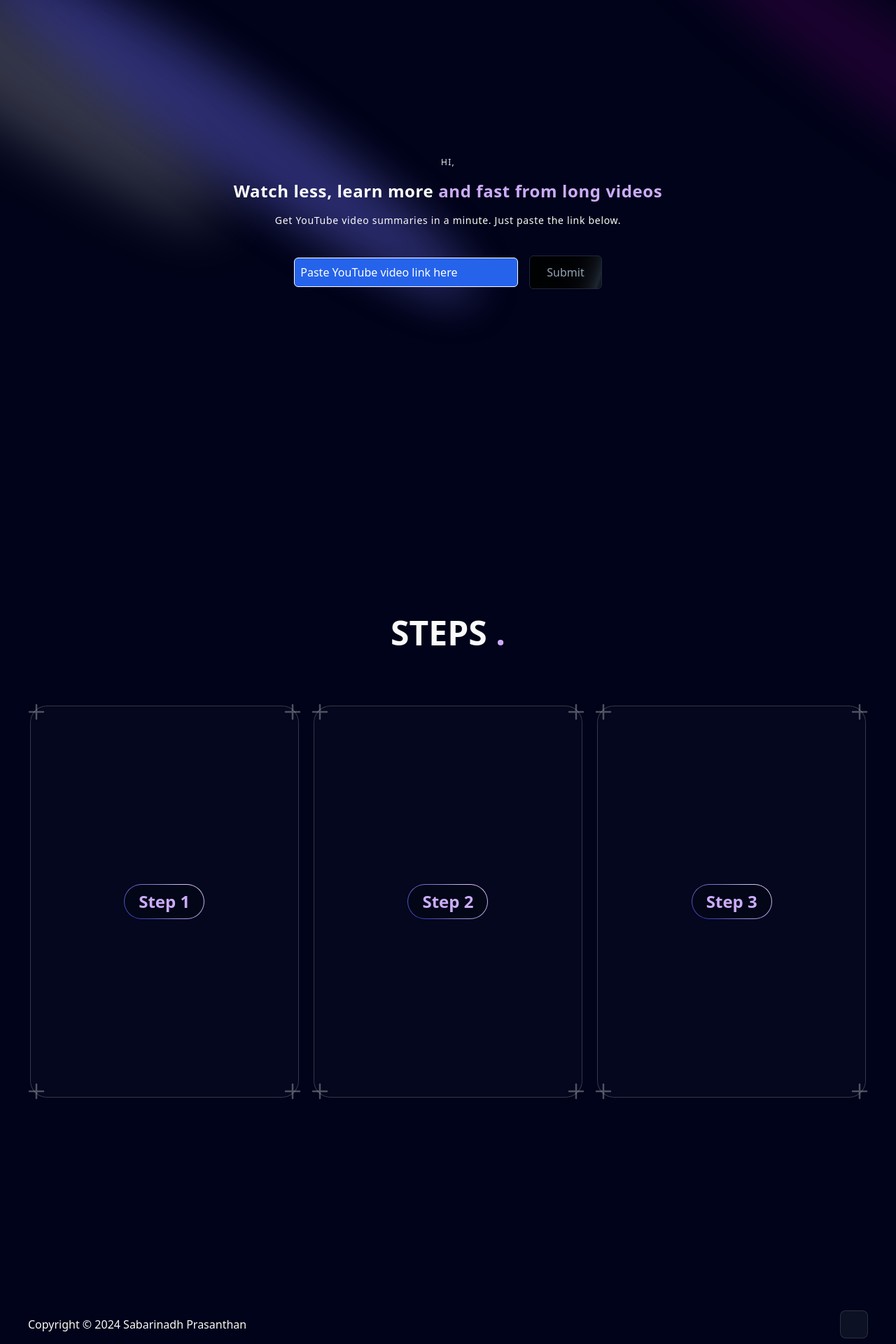
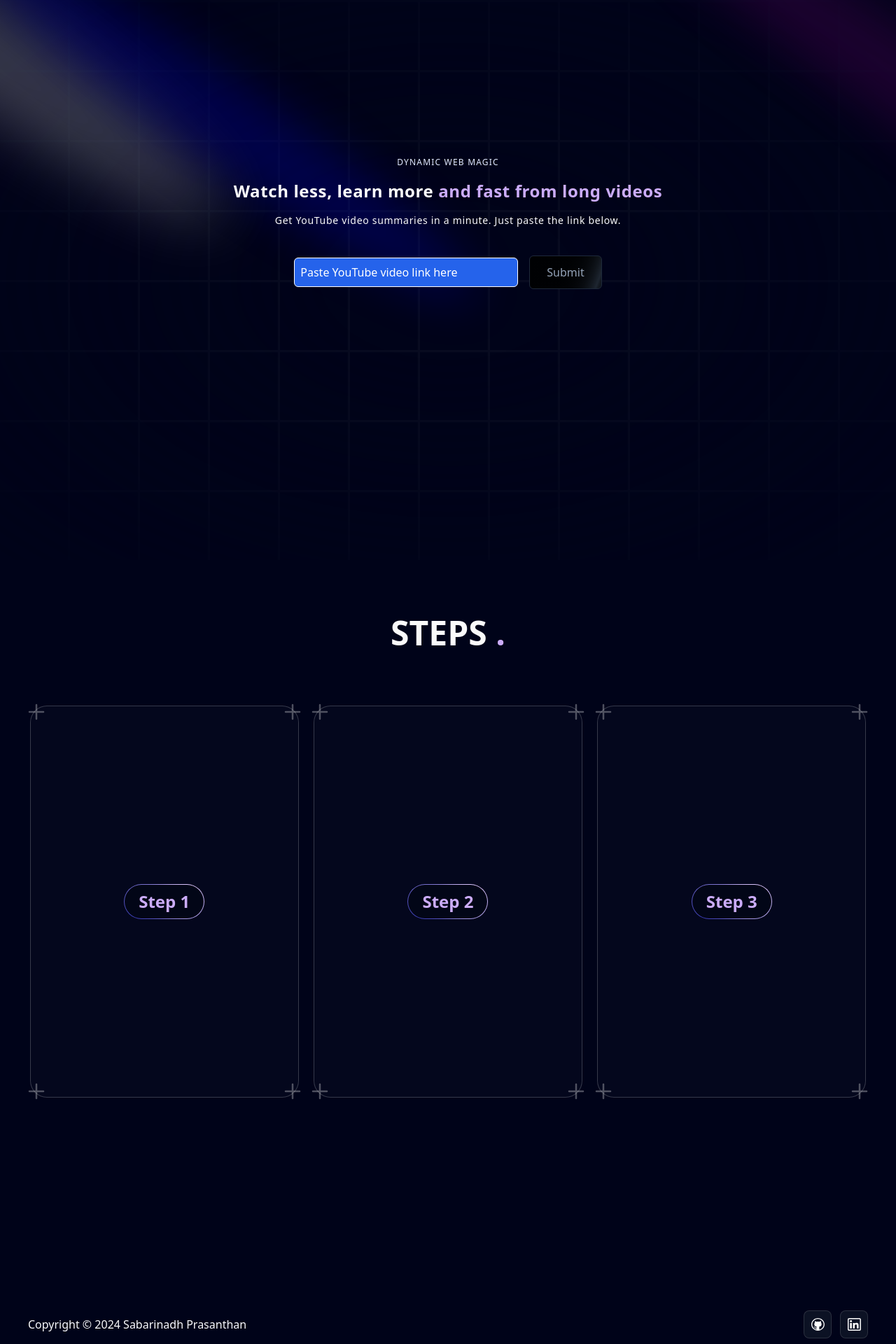
Before and after one commit to Sabarinadh2002/Youtube_video_summarizer, a Next.js app: page / in a window 1280 px wide. Shown: the top 1920 px of the page at 70% size. Built offline with nearby package versions, Linux system fonts and the light colour scheme.

Commit message:
footer update

```diff
--- a/app/data/index.ts
+++ b/app/data/index.ts
@@ -7,6 +7,13 @@
 
     {
       id: 1,
-      img: link,
+      img: "/git.svg",
+      link: "https://github.com/Sabarinadh2002"
     },
+
+    {
+      id: 2,
+      img: "/link.svg",
+      link: "https://www.linkedin.com/in/sabarinadh-prasanthan/"
+    }
 ];
--- a/components/Footer.tsx
+++ b/components/Footer.tsx
@@ -13,14 +13,18 @@
         </p>
         <div className='flex items-center md:gap-3 gap-6'>
         {socialMedia?.map((info) => (
-            <div
+            <a
             key={info.id}
+            href={info.link}
+            target="_blank"
+            rel="noopener noreferrer"
             className="w-10 h-10 cursor-pointer flex justify-center items-center backdrop-filter backdrop-blur-lg saturate-180 bg-opacity-75 bg-black-200 rounded-lg border border-black-300"
           >
+           <img src={info.img} alt="icons" width={20} height={20} />
 
 
 
-        </div>
+        </a>
         ))}
         </div>
         </div>
--- a/components/Hero.tsx
+++ b/components/Hero.tsx
@@ -192,19 +192,29 @@
     <div className="min-h-screen pt-36 pb-16">
       {/* Decorative Spotlights */}
       <div>
-        <Spotlight className="-top-40 -left-10 md:-left-32 md:-top-20 h-screen" fill="white" />
-        <Spotlight className="h-[80vh] w-[50vw] top-10 left-full" fill="purple" />
-        <Spotlight className="left-80 top-28 h-[80vh] w-[50vw]" fill="white" />
-        <Spotlight className="top-28 left-80 h-[80vh] w-[50vw]" fill="blue" />
-      </div>
+    <Spotlight className='-top-40 -left-10
+    md:-left-32 md:-top-20 h-screen' fill='white'/>
+    <Spotlight className='top-10 left-full
+    h-[80vh] w-[50vw]' fill='purple'/>
+    <Spotlight className='top-28 left-80
+    h-[80vh] w-[50vw]' fill='blue'/>
 
-      <div className="flex justify-center relative my-20 z-10">
-        <div className="max-w-[89vw] md:max-w-2xl lg:max-w-[60vw] flex flex-col items-center justify-center">
-          <p className="uppercase tracking-widest text-xs text-center text-blue-100 max-w-80">
-            Hi,
-          </p>
+    </div>
+
+    <div className="h-screen w-full dark:bg-black-100 bg-white  dark:bg-grid-white/[0.03] bg-grid-black/[0.2]  flex items-center justify-center absolute top-0 left-0">
+      <div className="absolute pointer-events-none inset-0 flex items-center justify-center dark:bg-black-100 bg-white [mask-image:radial-gradient(ellipse_at_center,transparent_20%,black)]" />
+
+    </div>
+    <div className='flex justify-center relative
+     my-20 z-10'>
+     <div className='max-w-[89vw] md:max-w-2xl
+      lg:max-w-[60vw] flex flex-col items-center justify-center'>
+      <h2 className='uppercase tracking-widest
+       text-xs text-center text-blue-100 max-w-80'>
+        Dynamic Web Magic
+      </h2>
           <TextGenerateEffectSu
-            className="text-center"
+            className="text-center text-[40px]"
             words="Watch less, learn more and fast from long videos"
           />
           <p className="text-center md:tracking-wider mb-4 text-sm">
```
